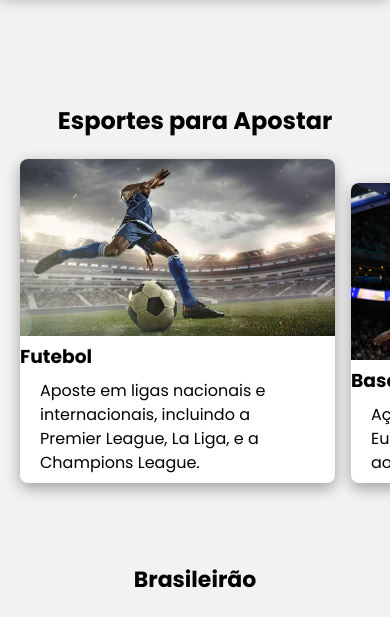
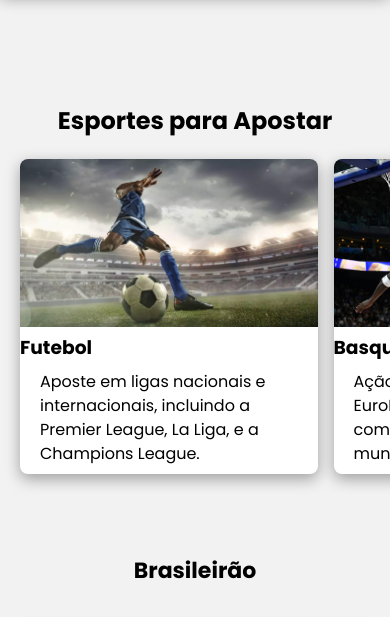
Before and after one commit to felipeCisotti/montealtobet, a plain HTML site: page index.html in a window 390 px wide. Shown: the part 1680-2297 px from the top of the page. Drawn offline with nearby package versions, Linux system fonts and the light colour scheme.

Commit message:
ALTERADO

```diff
--- a/css/style.css
+++ b/css/style.css
@@ -170,25 +170,36 @@ header h1:hover{
     font-size: 14px;
 }
 
-.section-bg h2{
+.section-bg h2 {
     display: flex;
     justify-content: center;
     margin-top: 100px;
     visibility: hidden;
 }
 
-.sports-container{
+.sports-container {
     display: flex;
     align-items: flex-end;
     justify-content: space-evenly;
     gap: 20px;
+    overflow-x: hidden; /* previne scroll fora do mobile */
 }
 
-.sports-container h3{
+.sports-container h3 {
     justify-self: flex-start;
 }
 
-.sport img{
+.sport {
+    background-color: #ffffff;
+    border-radius: 8px;
+    width: 450px;
+    height: 370px;
+    box-shadow: rgba(0, 0, 0, 0.35) 0px 5px 15px;
+    visibility: hidden;
+    margin: 0; /* removido para prevenir quebra no carrossel */
+}
+
+.sport img {
     max-width: 100%;
     width: 450px;
     height: auto;
@@ -196,22 +207,12 @@ header h1:hover{
     border-top-right-radius: 8px;
 }
 
-.sport{
-    margin-bottom: 20px;
-    background-color: #ffffff;
-    border-radius: 8px;
-    width: 450px;
-    height: 370px;
-    margin: 30px;
-    box-shadow: rgba(0, 0, 0, 0.35) 0px 5px 15px;
-    visibility: hidden;
-}
-
-.sport p{
+.sport p {
     padding: 8px 20px;
     flex: 1;
 }
 
+/* 📱 Responsivo: carrossel */
 @media (max-width: 768px) {
     .sports-container {
         overflow-x: auto;
@@ -220,20 +221,29 @@ header h1:hover{
         flex-wrap: nowrap;
         gap: 16px;
         padding: 20px;
+        justify-content: initial; /* remove o space-evenly no mobile */
     }
 
     .sport {
-        flex: 0 0 90%;
+        flex: 0 0 85%;
         scroll-snap-align: center;
-        margin: 0;
         width: auto;
         height: auto;
+        margin: 0;
     }
 
     .sport img {
         width: 100%;
         height: auto;
     }
+}
+
+.sports-container::-webkit-scrollbar {
+    display: none;
+}
+.sports-container {
+    scrollbar-width: none;
+    -ms-overflow-style: none;
 }
 
 .brazilian-league h2{
```
